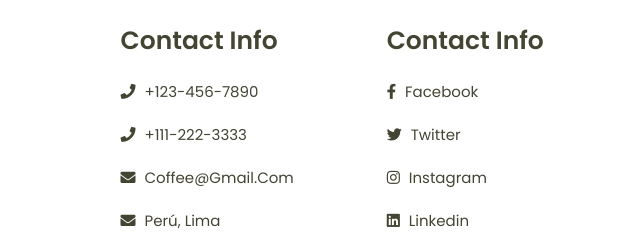
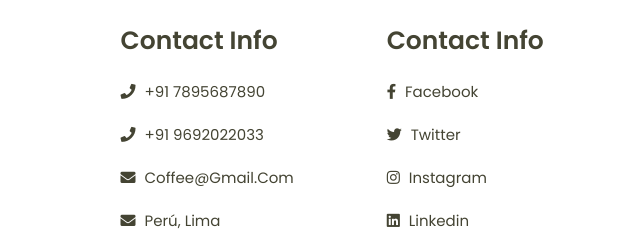
Before and after one commit to deepti060/Coffee_Website, a plain HTML site: page index.html in a window 1280 px wide. Shown: the part 3442-3681 px from the top of the page, 527-1167 px from the left. Drawn offline with nearby package versions, Linux system fonts and the light colour scheme; a script that the page names is missing.

Commit message:
Update index.html

```diff
--- a/index.html
+++ b/index.html
@@ -265,8 +265,8 @@
 
             <div class="box">
                 <h3>contact info</h3>
-                <a href="#"><i class="fas fa-phone"></i> +123-456-7890</a>
-                <a href="#"><i class="fas fa-phone"></i> +111-222-3333</a>
+                <a href="#"><i class="fas fa-phone"></i> +91 7895687890</a>
+                <a href="#"><i class="fas fa-phone"></i> +91 9692022033 </a>
                 <a href="#"><i class="fas fa-envelope"></i> coffee@gmail.com</a>
                 <a href="#"><i class="fas fa-envelope"></i> Perú, Lima</a>
             </div>
```
